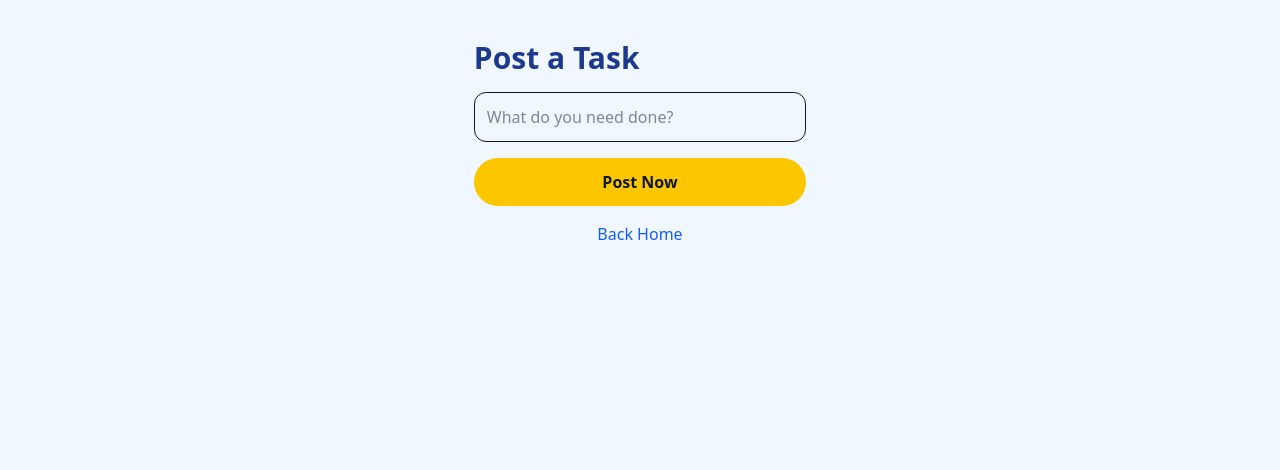
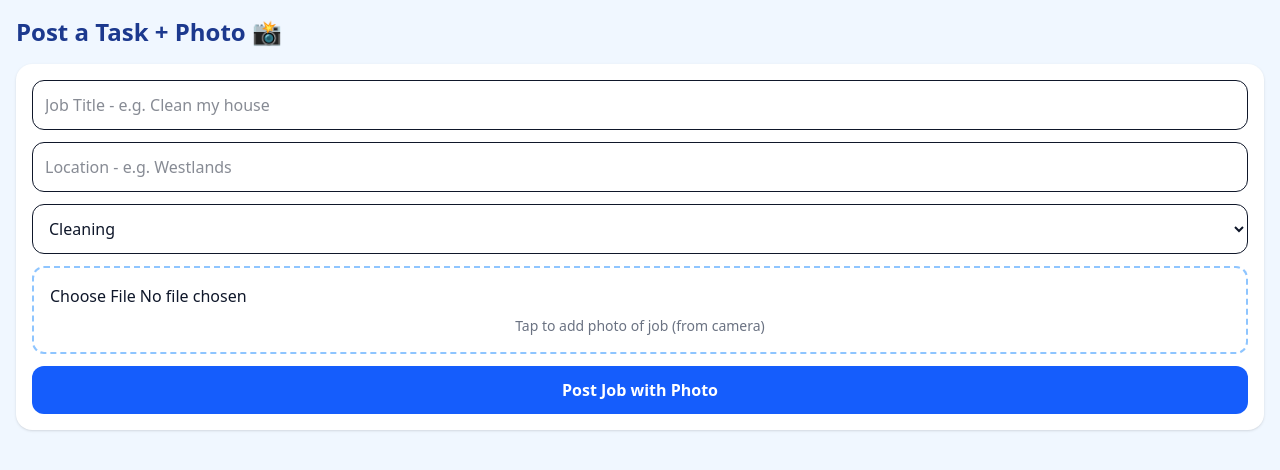
Before and after one commit to njoguemmanuel04-lgtm/taskmate, a Next.js app: page /post-task in a window 1280 px wide. Shown: the top 470 px of the page. Built offline with nearby package versions, Linux system fonts and the light colour scheme.

Commit message:
Update page.tsx

```diff
--- a/app/post-task/page.tsx
+++ b/app/post-task/page.tsx
@@ -1 +1,59 @@
-export default function PostTask(){ return <div className="p-10 max-w-md mx-auto"><h1 className="text-3xl font-black text-blue-900">Post a Task</h1><input placeholder="What do you need done?" className="w-full border p-3 rounded-xl mt-4"/><button className="w-full bg-yellow-400 py-3 rounded-full font-black mt-4">Post Now</button><a href="/" className="block text-center mt-4 text-blue-600">Back Home</a></div> }
+"use client";
+import { useState } from "react";
+import { supabase } from "@/lib/supabase";
+
+export default function PostTaskPage() {
+  const [title, setTitle] = useState("");
+  const [location, setLocation] = useState("");
+  const [category, setCategory] = useState("Cleaning");
+  const [image, setImage] = useState<File | null>(null);
+  const [loading, setLoading] = useState(false);
+  const [msg, setMsg] = useState("");
+
+  const handlePost = async () => {
+    if (!title) { setMsg("Add title!"); return; }
+    setLoading(true);
+    try {
+      let imageUrl = null;
+      if (image) {
+        const fileName = `${Date.now()}-${image.name}`;
+        const { error: uploadError } = await supabase.storage.from("job-images").upload(fileName, image);
+        if (uploadError) throw uploadError;
+        const { data } = supabase.storage.from("job-images").getPublicUrl(fileName);
+        imageUrl = data.publicUrl;
+      }
+      const { error } = await supabase.from("jobs").insert([{ title, location, category, image_url: imageUrl }]);
+      if (error) throw error;
+      setMsg("✅ Job posted with photo! Check Tasks page!");
+      setTitle(""); setLocation(""); setImage(null);
+    } catch (e: any) {
+      setMsg("Error: " + e.message);
+    }
+    setLoading(false);
+  };
+
+  return (
+    <div className="min-h-screen bg-[#f0f7ff] p-4">
+      <h1 className="text-2xl font-bold text-blue-900 mb-4">Post a Task + Photo 📸</h1>
+
+      <div className="bg-white p-4 rounded-2xl shadow">
+        <input value={title} onChange={(e)=>setTitle(e.target.value)} placeholder="Job Title - e.g. Clean my house" className="w-full border p-3 rounded-xl mb-3" />
+        <input value={location} onChange={(e)=>setLocation(e.target.value)} placeholder="Location - e.g. Westlands" className="w-full border p-3 rounded-xl mb-3" />
+        <select value={category} onChange={(e)=>setCategory(e.target.value)} className="w-full border p-3 rounded-xl mb-3">
+          <option>Cleaning</option><option>Delivery</option><option>Repairs</option><option>Plumbing</option><option>Construction</option><option>Electrical</option><option>Tutoring</option><option>Other</option>
+        </select>
+
+        <div className="border-2 border-dashed border-blue-300 rounded-xl p-4 mb-3 text-center">
+          <input type="file" accept="image/*" onChange={(e)=>setImage(e.target.files?.[0] || null)} className="w-full" />
+          <p className="text-sm text-gray-500 mt-2">Tap to add photo of job (from camera)</p>
+          {image && <p className="text-green-600 text-sm mt-1">Selected: {image.name}</p>}
+        </div>
+
+        <button onClick={handlePost} disabled={loading} className="w-full bg-blue-600 text-white py-3 rounded-xl font-bold">
+          {loading? "Posting..." : "Post Job with Photo"}
+        </button>
+        {msg && <p className="mt-3 text-center font-bold">{msg}</p>}
+      </div>
+    </div>
+  );
+}
```
